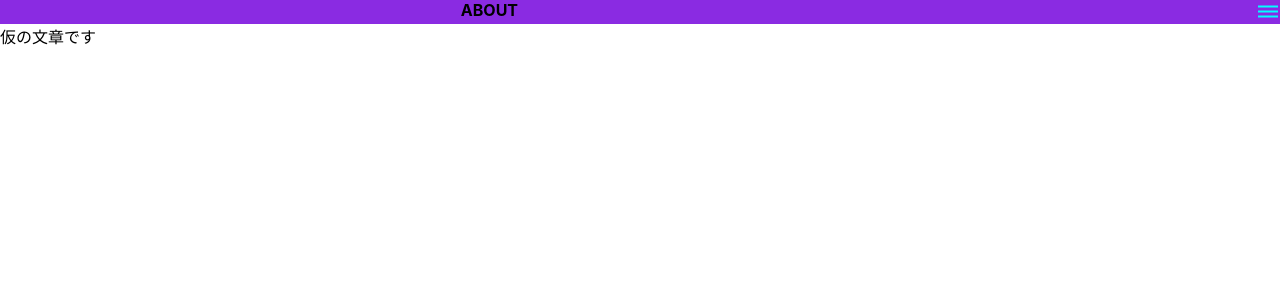
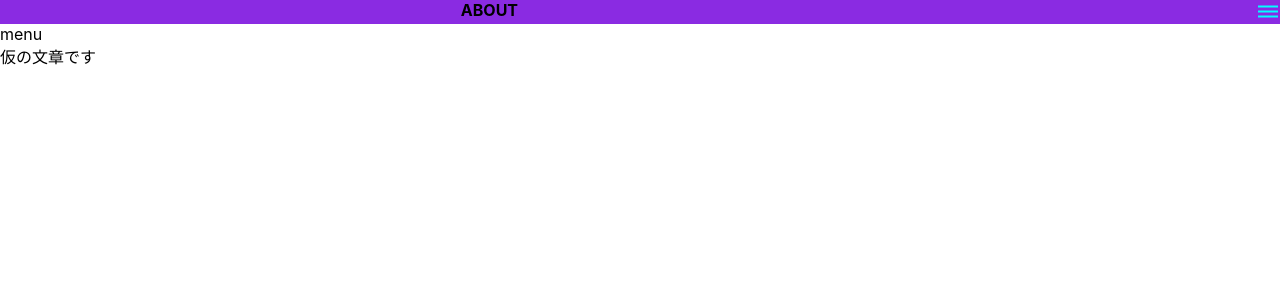
Before and after one commit to kenji-kk/react-portfolio-site, a React (Create React App) app: page /about in a window 1280 px wide. Shown: the top 300 px of the page. Built offline with nearby package versions, Linux system fonts and the light colour scheme.

Commit message:
google icon 不良

```diff
--- a/public/index.html
+++ b/public/index.html
@@ -24,6 +24,9 @@
       work correctly both with client-side routing and a non-root public URL.
       Learn how to configure a non-root public URL by running `npm run build`.
     -->
+    <!--google icon-->
+    <link href="https://fonts.googleapis.com/icon?family=Material+Icons"rel="stylesheet">
+
     <title>React App</title>
   </head>
   <body>
--- a/src/components/templates/HeaderLayout.tsx
+++ b/src/components/templates/HeaderLayout.tsx
@@ -28,6 +28,10 @@
         <div className={drawer}>
           aaaaaaaaaaaaaa
         </div>
+        <span className="material-icons-outlined">
+          menu
+        </span>
+
         {children}
       </>
   )
```
Also changed, not shown: src/images/menu_black_24dp.svg (added).
